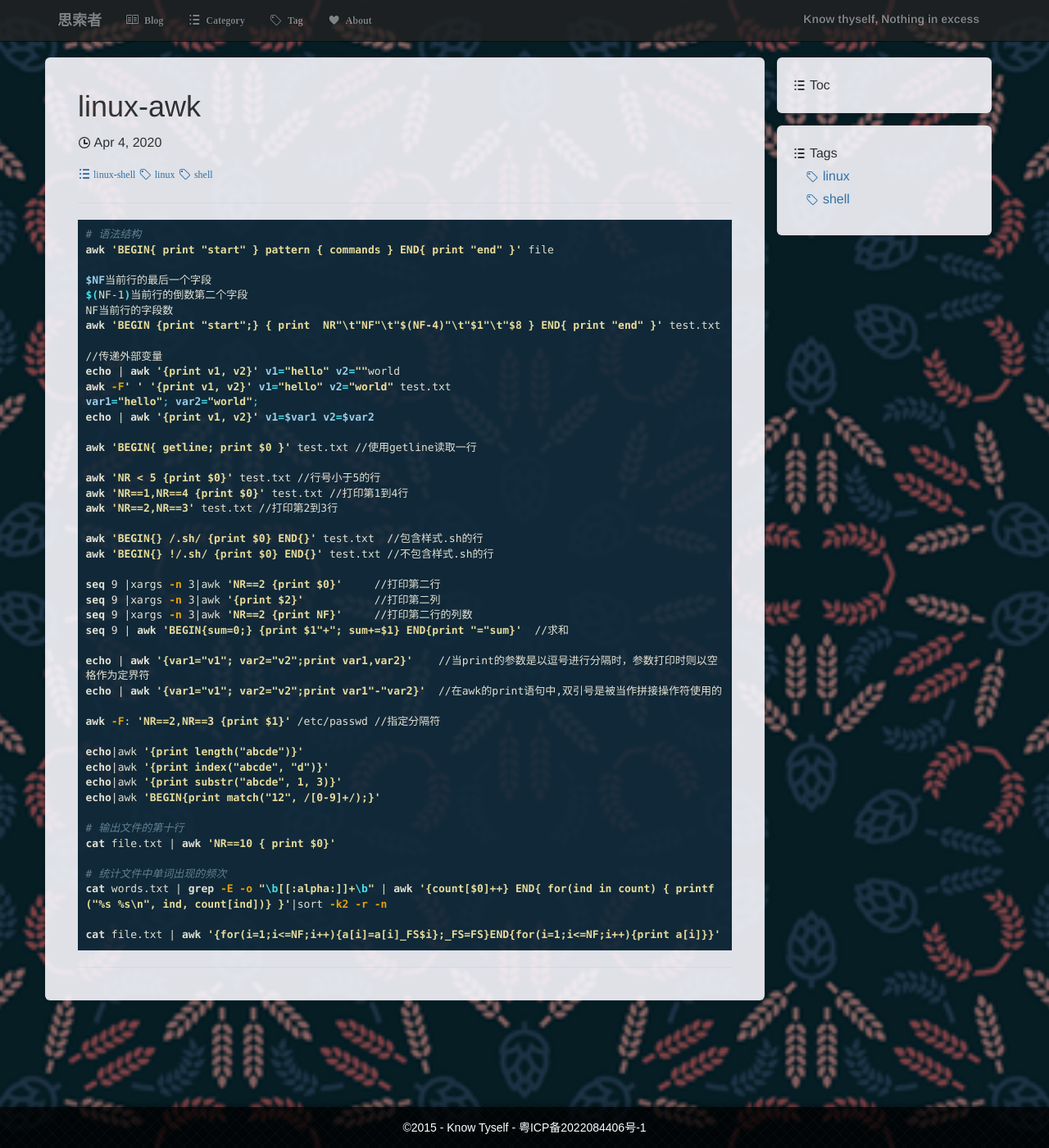
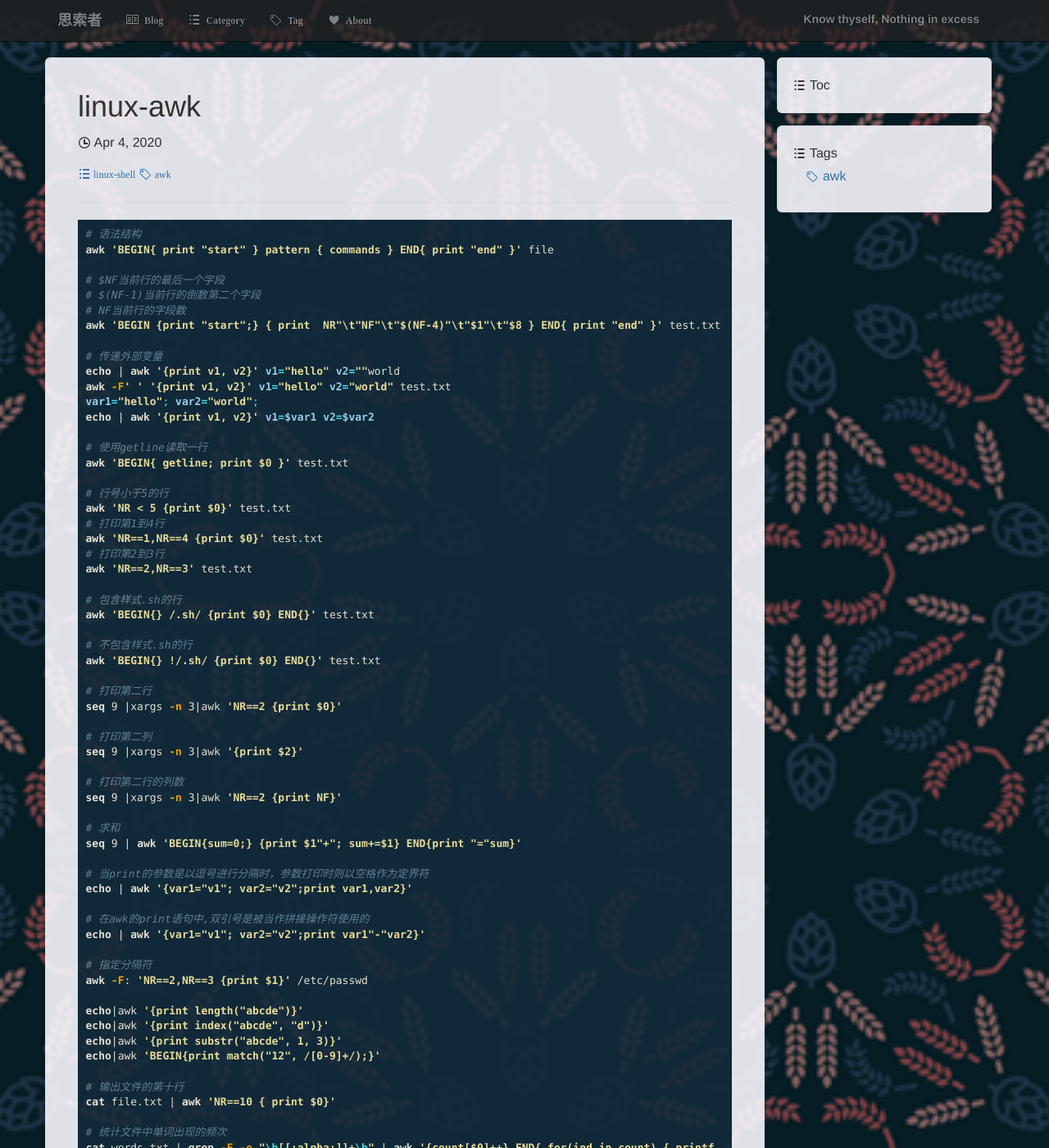
Before and after one commit to liushoukai/liushoukai.github.io, a Jekyll site: the page built from _posts/2020-04-04-linux-awk.md, in a window 1280 px wide and 1400 px high. Shown: the whole window at 82% size. Built offline with Jekyll 4.4.1, drawn with Linux system fonts in a browser that asks for light colours; comment, search, counter and statistics services are not loaded.

Commit message:
Update posts

````diff
--- a/_layouts/default.html
+++ b/_layouts/default.html
@@ -8,12 +8,11 @@ layout: null
     <meta charset="utf-8">
     <meta http-equiv="X-UA-Compatible" content="IE=edge,chrome=1">
     <meta name="viewport" content="width=device-width, initial-scale=1.0">
-
     <meta name="author" content="{{ site.author }}">
+    <meta name="keywords" content="{{ site.keywords }}">
+    <meta name="description" content="{{ site.description }}">
 
     <title>{% if page.title.size %}{{ page.title }} | {{ site.title }}{% else %}{{ site.title }}{% endif %}</title>
-    <meta name="keywords" content="{{ site.keywords }}">
-    <meta name="description" content="{{ site.description }}">
 
     <link rel="shortcut icon" href="/favicon.ico" type="image/x-icon" media="screen">
     <link rel="canonical" href="{{ page.url | prepend: site.baseurl }}">
--- a/_posts/2020-04-04-linux-awk.md
+++ b/_posts/2020-04-04-linux-awk.md
@@ -2,42 +2,60 @@
 layout: post
 title: linux-awk
 categories: linux-shell
-tags: linux shell
+tags: awk
 ---
 
 ```shell
 # 语法结构
 awk 'BEGIN{ print "start" } pattern { commands } END{ print "end" }' file
 
-$NF当前行的最后一个字段
-$(NF-1)当前行的倒数第二个字段
-NF当前行的字段数
+# $NF当前行的最后一个字段
+# $(NF-1)当前行的倒数第二个字段
+# NF当前行的字段数
 awk 'BEGIN {print "start";} { print  NR"\t"NF"\t"$(NF-4)"\t"$1"\t"$8 } END{ print "end" }' test.txt
 
-//传递外部变量
+# 传递外部变量
 echo | awk '{print v1, v2}' v1="hello" v2=""world
 awk -F' ' '{print v1, v2}' v1="hello" v2="world" test.txt
 var1="hello"; var2="world";
 echo | awk '{print v1, v2}' v1=$var1 v2=$var2
 
-awk 'BEGIN{ getline; print $0 }' test.txt //使用getline读取一行
+# 使用getline读取一行
+awk 'BEGIN{ getline; print $0 }' test.txt
 
-awk 'NR < 5 {print $0}' test.txt //行号小于5的行
-awk 'NR==1,NR==4 {print $0}' test.txt //打印第1到4行
-awk 'NR==2,NR==3' test.txt //打印第2到3行
+# 行号小于5的行
+awk 'NR < 5 {print $0}' test.txt
+# 打印第1到4行
+awk 'NR==1,NR==4 {print $0}' test.txt
+# 打印第2到3行
+awk 'NR==2,NR==3' test.txt
 
-awk 'BEGIN{} /.sh/ {print $0} END{}' test.txt  //包含样式.sh的行
-awk 'BEGIN{} !/.sh/ {print $0} END{}' test.txt //不包含样式.sh的行
+# 包含样式.sh的行
+awk 'BEGIN{} /.sh/ {print $0} END{}' test.txt
 
-seq 9 |xargs -n 3|awk 'NR==2 {print $0}'     //打印第二行
-seq 9 |xargs -n 3|awk '{print $2}'           //打印第二列
-seq 9 |xargs -n 3|awk 'NR==2 {print NF}'     //打印第二行的列数
-seq 9 | awk 'BEGIN{sum=0;} {print $1"+"; sum+=$1} END{print "="sum}'  //求和
+# 不包含样式.sh的行
+awk 'BEGIN{} !/.sh/ {print $0} END{}' test.txt
 
-echo | awk '{var1="v1"; var2="v2";print var1,var2}'    //当print的参数是以逗号进行分隔时，参数打印时则以空格作为定界符
-echo | awk '{var1="v1"; var2="v2";print var1"-"var2}'  //在awk的print语句中,双引号是被当作拼接操作符使用的
+# 打印第二行
+seq 9 |xargs -n 3|awk 'NR==2 {print $0}'
 
-awk -F: 'NR==2,NR==3 {print $1}' /etc/passwd //指定分隔符
+# 打印第二列
+seq 9 |xargs -n 3|awk '{print $2}'
+
+# 打印第二行的列数
+seq 9 |xargs -n 3|awk 'NR==2 {print NF}'
+
+# 求和
+seq 9 | awk 'BEGIN{sum=0;} {print $1"+"; sum+=$1} END{print "="sum}'
+
+# 当print的参数是以逗号进行分隔时，参数打印时则以空格作为定界符
+echo | awk '{var1="v1"; var2="v2";print var1,var2}'
+
+# 在awk的print语句中,双引号是被当作拼接操作符使用的
+echo | awk '{var1="v1"; var2="v2";print var1"-"var2}'
+
+# 指定分隔符
+awk -F: 'NR==2,NR==3 {print $1}' /etc/passwd
 
 echo|awk '{print length("abcde")}'
 echo|awk '{print index("abcde", "d")}'
````
Also changed, not shown: _posts/2020-04-04-linux-ab.md (+8 -5 lines), _posts/2020-04-04-linux-alias.md (added, +11 -0 lines), _posts/2020-04-04-linux-dig-nslookup.md (added, +24 -0 lines), _posts/2020-04-04-linux-echo-printf.md (added, +18 -0 lines), _posts/2020-04-04-linux-if-for-while-case.md (added, +79 -0 lines), _posts/2020-04-04-linux-ls-tree.md (added, +18 -0 lines), _posts/2020-04-04-linux-pwd.md (+2 -2 lines), _posts/2020-04-04-linux-rzsz-sftp-scp-rsync.md (added, +101 -0 lines), _posts/2020-04-04-linux-sz-rz.md (deleted, +0 -18 lines), _posts/2020-04-04-linux-tcpdump-tc.md (added, +111 -0 lines), _posts/2020-04-04-rpc-thrift-grpc.md (renamed from _posts/2020-04-04-rpc-thrift.md, +2 -2 lines).
